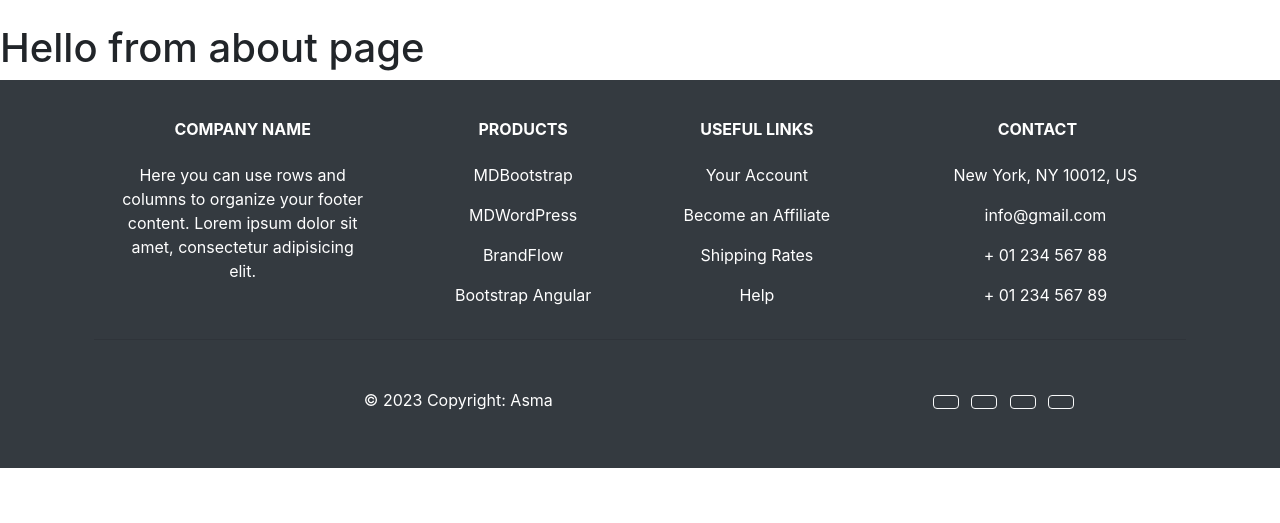
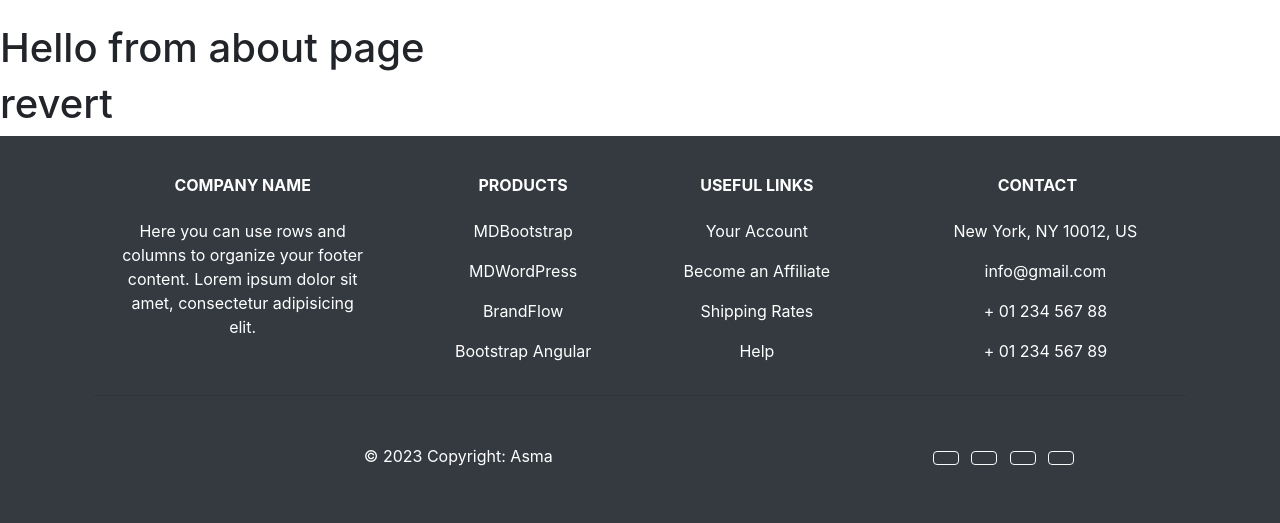
Before and after one commit to asmaounajaren/Application_Web_CRUD, a Flask app: page /about in a window 1280 px wide. Shown: the part 56-579 px from the top of the page. Run offline with Flask 3, Linux system fonts and the light colour scheme; a user stored in the database is signed in; some libraries are stand-ins or nearby versions.

Commit message:
revert commit

```diff
--- a/main.py
+++ b/main.py
@@ -6,6 +6,7 @@ import re
 from authentification import auth
 from form import loginForm
 import os
+
 skills_app =Flask(__name__)
 skills_app.secret_key = os.urandom(32)
 # skills_app.register_blueprint(auth,url_prefix="")
--- a/templates/about.html
+++ b/templates/about.html
@@ -1,4 +1,6 @@
 {% extends 'base.html' %}
 {% block body %}
     <h1> Hello from {{ username }}</h1>
+    <h1> revert</h1>
+
 {% endblock %}
```
